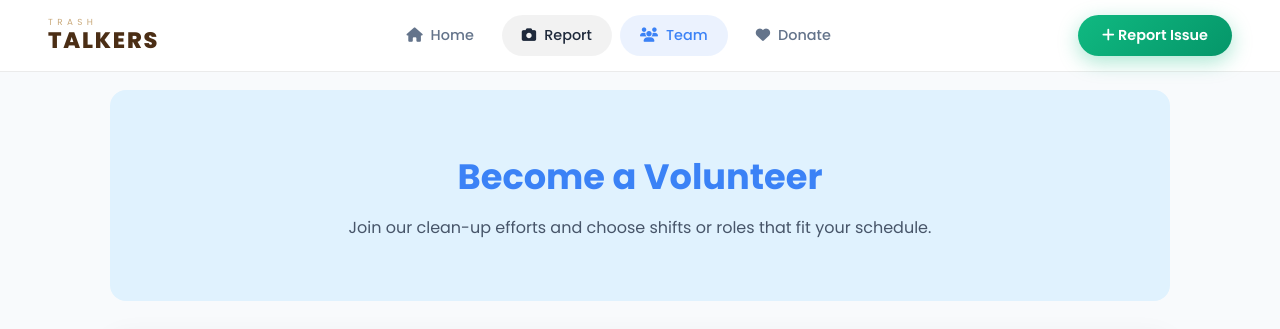
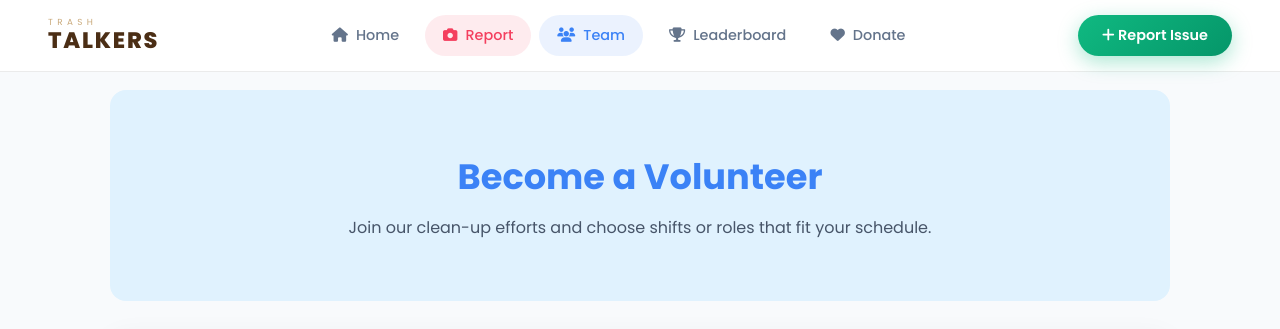
Before and after one commit to Archit992008/TrashTalkers, a plain HTML site: page volunteer.html in a window 1280 px wide. In both pictures the pointer is over the link "Report". Shown: the top 329 px of the page. Drawn offline with Linux system fonts and the light colour scheme.

Commit message:
Update volunteer.html

```diff
--- a/volunteer.html
+++ b/volunteer.html
@@ -14,7 +14,8 @@
       --primary: #10b981;
       --secondary: #f43f5e;
       --accent: #fbbf24;
-      --blue: #3b82f6; /* Bright blue from your image */
+      --blue: #3b82f6;
+      --purple: #8b5cf6;
 
       --bg: #f8fafc;
       --card: #ffffff;
@@ -88,7 +89,7 @@
     }
 
     .nav-link {
-      padding: 10px 20px;
+      padding: 10px 18px;
       border-radius: 50px;
       font-size: 0.9rem;
       font-weight: 500;
@@ -97,13 +98,29 @@
     }
 
     .nav-link:hover { color: var(--text); background: rgba(0,0,0,0.05); }
+    .nav-link.active { color: var(--primary); background: rgba(16, 185, 129, 0.1); }
     .nav-link i { margin-right: 8px; }
 
     /* Active link style */
+    .nav-link.report:hover, .nav-link.report.active {
+      color: var(--secondary);
+      background: rgba(244, 63, 94, 0.1);
+    }
+
     .nav-link.team,
     .nav-link.team.active {
       color: var(--blue);
       background: rgba(59, 130, 246, 0.1);
+    }
+
+    .nav-link.leaderboard:hover, .nav-link.leaderboard.active {
+      color: var(--purple);
+      background: rgba(139, 92, 246, 0.1);
+    }
+
+    .nav-link.donate:hover, .nav-link.donate.active {
+      color: var(--accent);
+      background: rgba(251, 191, 36, 0.12);
     }
 
     .nav-right {
@@ -149,12 +166,11 @@
       padding-bottom: 60px;
     }
 
-    /* Hero Section - Matched to Image */
+    /* Hero Section */
     .team-hero {
       text-align: center;
       padding: 60px 20px;
       border-radius: 16px;
-      /* The exact light blue background from the image */
       background-color: #e0f2fe;
       margin-bottom: 30px;
     }
@@ -162,13 +178,11 @@
     .team-hero h1 {
       font-size: 2.2rem;
       font-weight: 700;
-      /* Bright blue title color */
       color: #3b82f6;
       margin-bottom: 12px;
     }
 
     .team-hero p {
-      /* Muted blue-grey subtitle */
       color: #475569;
       max-width: 700px;
       margin: 0 auto;
@@ -242,6 +256,10 @@
       <a href="volunteer.html" class="nav-link team active">
         <i class="fa-solid fa-users"></i>Team
       </a>
+      <!-- NEW LEADERBOARD LINK -->
+      <a href="leaderboard.html" class="nav-link leaderboard">
+        <i class="fa-solid fa-trophy"></i>Leaderboard
+      </a>
       <a href="donate.html" class="nav-link donate">
         <i class="fa-solid fa-heart"></i>Donate
       </a>
```
